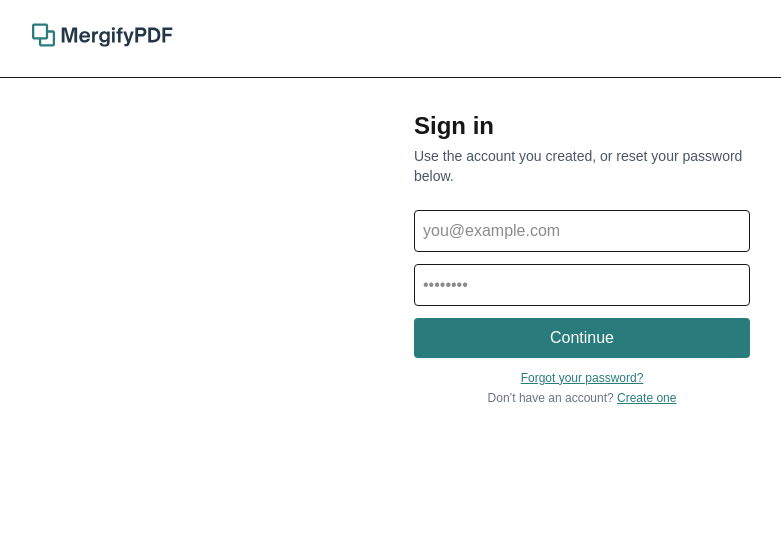
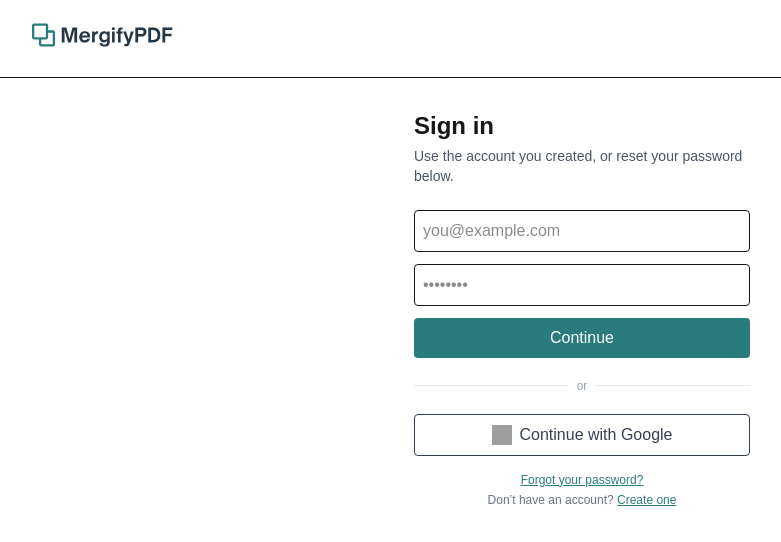
Before and after one commit to Mergify2020/mergifypdf, a Next.js app: page /login in a window 1280 px wide. Shown: the top 542 px of the page, without its empty margins (58-839 px from the left). Built offline with nearby package versions, Linux system fonts and the light colour scheme; grey boxes are pictures that could not be loaded.

Commit message:
redeploy

```diff
--- a/src/app/api/auth/[...nextauth]/route.ts
+++ b/src/app/api/auth/[...nextauth]/route.ts
@@ -1,13 +1,16 @@
 import NextAuth from "next-auth";
 import Credentials from "next-auth/providers/credentials";
+import GoogleProvider from "next-auth/providers/google";
 import { PrismaAdapter } from "@auth/prisma-adapter";
-import { prisma } from "@/lib/prisma"; // ✅ use named export
-import bcrypt from "bcryptjs";         // ✅ pure JS, no native build
+import { prisma } from "@/lib/prisma";
+import bcrypt from "bcryptjs";
 
 const handler = NextAuth({
   adapter: PrismaAdapter(prisma),
   session: { strategy: "jwt" },
+
   providers: [
+    // Credentials (your existing email/password)
     Credentials({
       name: "Credentials",
       credentials: {
@@ -17,25 +20,25 @@ const handler = NextAuth({
       async authorize(creds) {
         if (!creds?.email || !creds?.password) return null;
 
-        const user = await prisma.user.findUnique({
-          where: { email: creds.email },
-        });
+        const user = await prisma.user.findUnique({ where: { email: creds.email } });
         if (!user?.password) return null;
 
         const ok = await bcrypt.compare(creds.password, user.password);
         if (!ok) return null;
 
-        return {
-          id: user.id,
-          name: user.name ?? null,
-          email: user.email ?? null,
-        };
+        return { id: user.id, name: user.name ?? null, email: user.email ?? null };
       },
     }),
+
+    // 👇 New: Google OAuth
+    GoogleProvider({
+      clientId: process.env.GOOGLE_CLIENT_ID!,
+      clientSecret: process.env.GOOGLE_CLIENT_SECRET!,
+    }),
   ],
-  pages: {
-    signIn: "/login",
-  },
+
+  pages: { signIn: "/login" },
+  secret: process.env.NEXTAUTH_SECRET,
 });
 
 export { handler as GET, handler as POST };
--- a/src/app/login/page.tsx
+++ b/src/app/login/page.tsx
@@ -32,6 +32,14 @@ export default function LoginPage() {
     router.replace("/studio");
   }
 
+  async function handleGoogleLogin() {
+    try {
+      await signIn("google", { callbackUrl: "/studio" });
+    } catch {
+      setErr("Google sign-in failed. Please try again.");
+    }
+  }
+
   return (
     <main className="mx-auto max-w-sm p-6">
       <h1 className="text-2xl font-semibold">Sign in</h1>
@@ -58,6 +66,7 @@ export default function LoginPage() {
           required
           autoComplete="current-password"
         />
+
         {err && <div className="text-sm text-red-600">{err}</div>}
 
         <button
@@ -72,15 +81,41 @@ export default function LoginPage() {
         </button>
       </form>
 
-      <div className="mt-3 space-y-1 text-center text-xs text-gray-500">
+      {/* Divider */}
+      <div className="my-5 flex items-center gap-2 text-gray-400">
+        <div className="flex-1 h-px bg-gray-200" />
+        <span className="text-xs">or</span>
+        <div className="flex-1 h-px bg-gray-200" />
+      </div>
+
+      {/* Google Sign In */}
+      <button
+        onClick={handleGoogleLogin}
+        className="w-full border rounded py-2 bg-white text-gray-700 font-medium hover:bg-gray-50 flex items-center justify-center gap-2"
+      >
+        <img
+          src="/google.svg"
+          alt="Google"
+          className="w-5 h-5"
+        />
+        Continue with Google
+      </button>
+
+      <div className="mt-4 space-y-1 text-center text-xs text-gray-500">
         <p>
-          <Link className="underline text-[#2A7C7C] hover:text-[#256666]" href="/forgot-password">
+          <Link
+            className="underline text-[#2A7C7C] hover:text-[#256666]"
+            href="/forgot-password"
+          >
             Forgot your password?
           </Link>
         </p>
         <p>
           Don’t have an account?{" "}
-          <Link className="underline text-[#2A7C7C] hover:text-[#256666]" href="/register">
+          <Link
+            className="underline text-[#2A7C7C] hover:text-[#256666]"
+            href="/register"
+          >
             Create one
           </Link>
         </p>
--- /dev/null
+++ b/src/app/tailwind.config.js
@@ -0,0 +1,14 @@
+/** @type {import('tailwindcss').Config} */
+module.exports = {
+  content: [
+    "./src/**/*.{js,ts,jsx,tsx}",
+  ],
+  theme: {
+    extend: {
+      colors: {
+        brand: "#2A7C7C", // MergifyPDF brand color
+      },
+    },
+  },
+  plugins: [],
+};
```
Also changed, not shown: public/logo.png (deleted), 1 other file (tests, documents, lock files or other folders).
